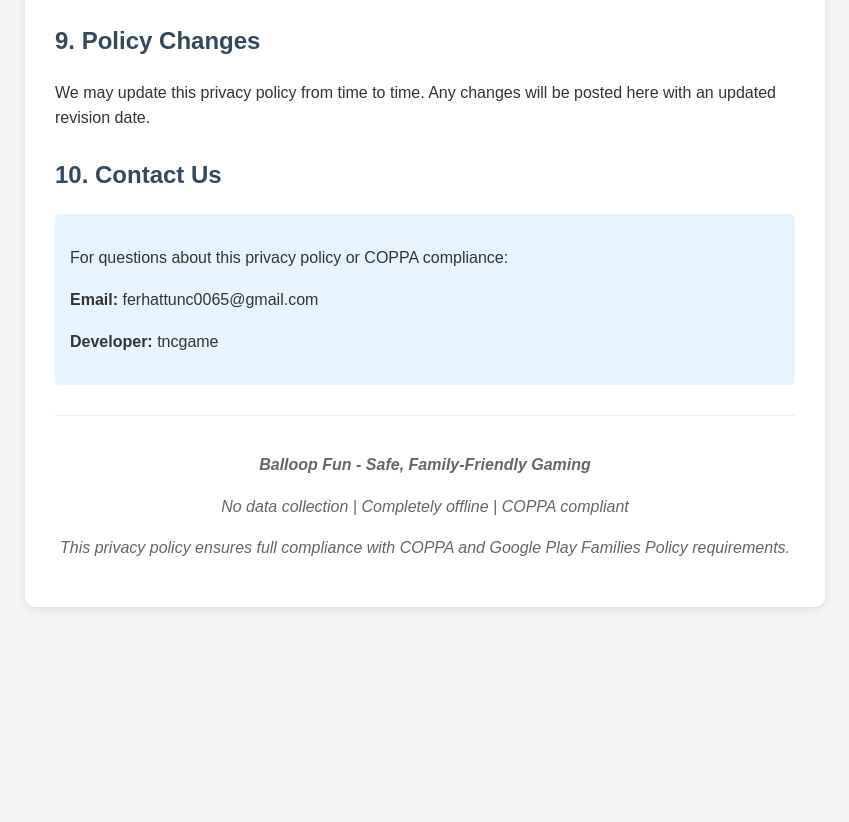
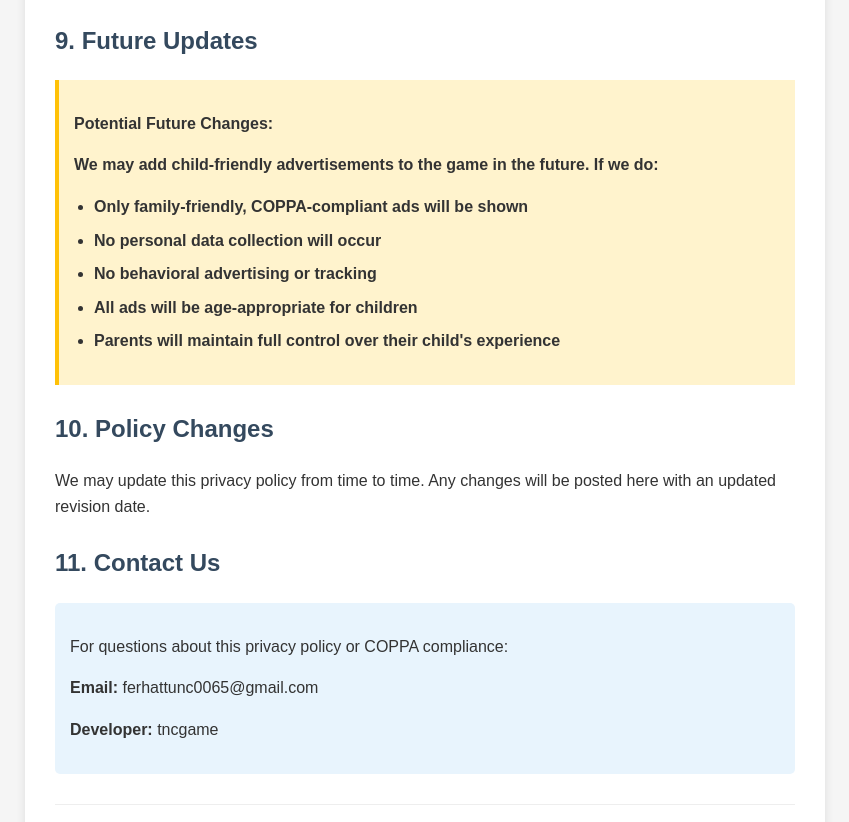
Before and after one commit to tuncdeveloper/naughty-ball-privacy-policy, a plain HTML site: page index.html in a window 1280 px wide. Shown: the part 2890-3712 px from the top of the page, without its empty margins (215-1064 px from the left). Before the commit the page ends 3517 px from the top, so only its background shows below. Drawn offline with Linux system fonts and the light colour scheme.

Commit message:
Update index.html

```diff
--- a/index.html
+++ b/index.html
@@ -259,10 +259,23 @@
             <p>The game content is completely family-friendly with no violence, profanity, or inappropriate content.</p>
         </div>
 
-        <h2>9. Policy Changes</h2>
+        <h2>9. Future Updates</h2>
+        <div class="highlight">
+            <p><strong>Potential Future Changes:</strong></p>
+            <p>We may add child-friendly advertisements to the game in the future. If we do:</p>
+            <ul>
+                <li>Only family-friendly, COPPA-compliant ads will be shown</li>
+                <li>No personal data collection will occur</li>
+                <li>No behavioral advertising or tracking</li>
+                <li>All ads will be age-appropriate for children</li>
+                <li>Parents will maintain full control over their child's experience</li>
+            </ul>
+        </div>
+
+        <h2>10. Policy Changes</h2>
         <p>We may update this privacy policy from time to time. Any changes will be posted here with an updated revision date.</p>
 
-        <h2>10. Contact Us</h2>
+        <h2>11. Contact Us</h2>
         <div class="contact-info">
             <p>For questions about this privacy policy or COPPA compliance:</p>
             <p><strong>Email:</strong> ferhattunc0065@gmail.com</p>
```
